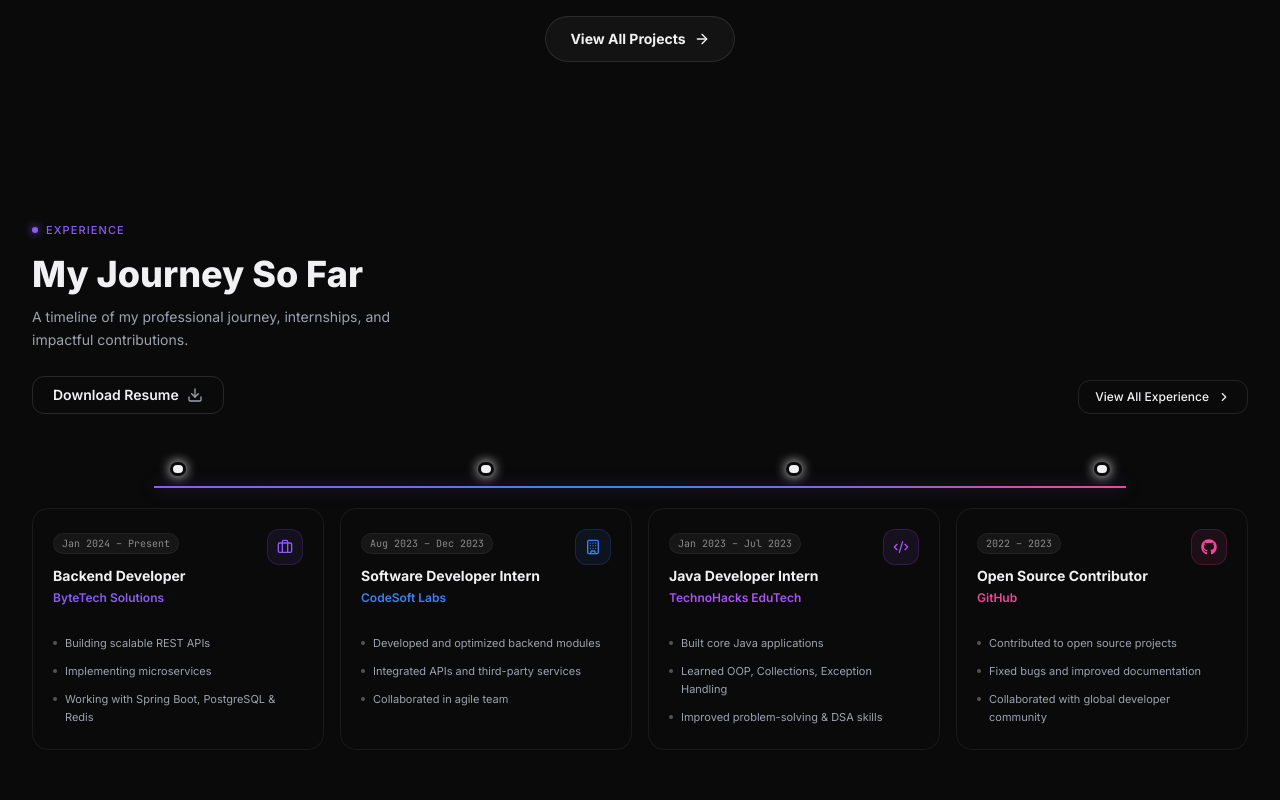
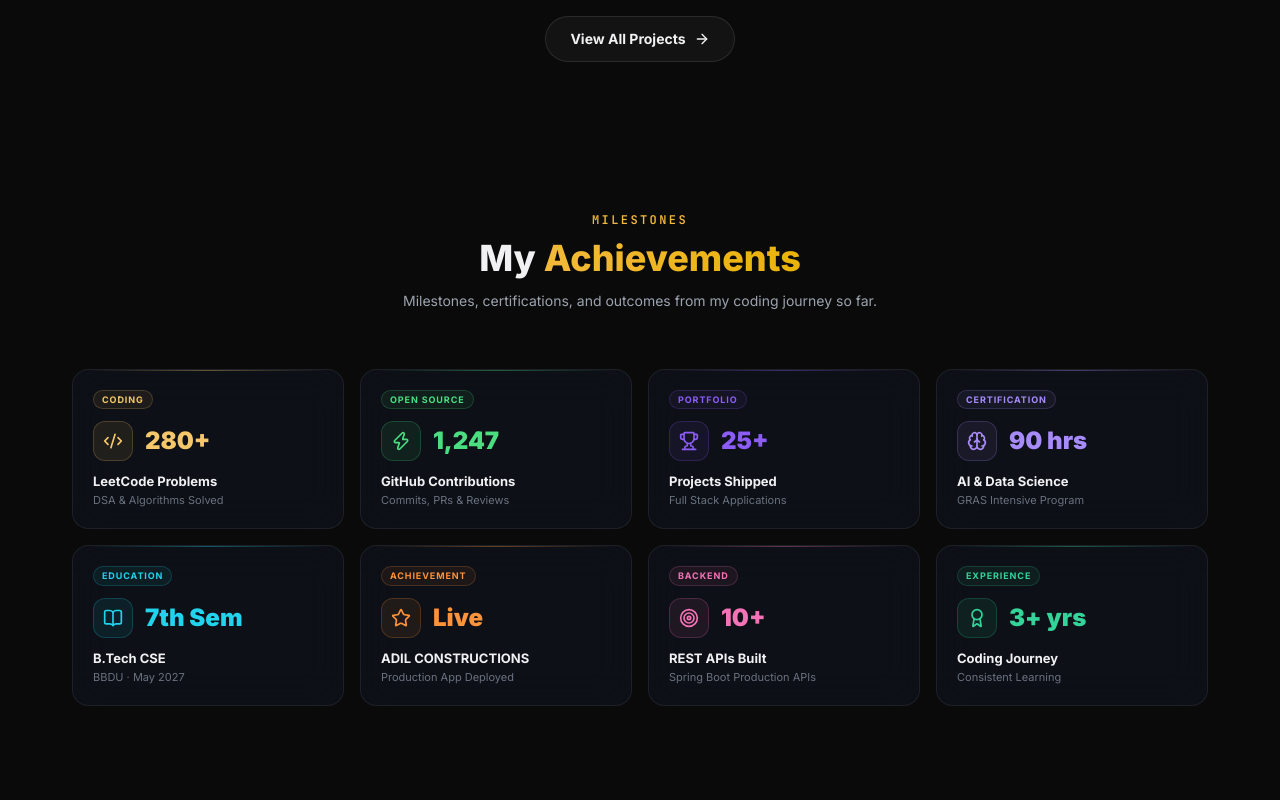
Before and after one commit to codeofkaif/new-portfolio, a React (Vite) app: page / in a window 1280 px wide. Shown: the part 1960-2760 px from the top of the page. Built offline with nearby package versions, Linux system fonts and the light colour scheme.

Commit message:
feat: replace experience section with achievements section on home page

```diff
--- a/src/pages/HomePage.tsx
+++ b/src/pages/HomePage.tsx
@@ -2,7 +2,7 @@
 import { HeroSection } from '@/sections/HeroSection';
 import { StatsRow } from '@/sections/StatsRow';
 import { FeaturedProjects } from '@/sections/FeaturedProjects';
-import { ExperienceSection } from '@/sections/ExperienceSection';
+import { AchievementsSection } from '@/sections/AchievementsSection';
 import { SkillsSection } from '@/sections/SkillsSection';
 import { TechScroller } from '@/sections/TechScroller';
 import { LearningSection } from '@/sections/LearningSection';
@@ -14,7 +14,7 @@
       <HeroSection />
       <StatsRow />
       <FeaturedProjects />
-      <ExperienceSection />
+      <AchievementsSection />
       <SkillsSection />
       <TechScroller />
       <LearningSection />
--- /dev/null
+++ b/src/sections/AchievementsSection.tsx
@@ -0,0 +1,190 @@
+import { motion } from 'framer-motion';
+import { staggerContainer, fadeUpItem } from '@/lib/motionVariants';
+import { Trophy, Star, Code2, Brain, Award, Zap, Target, BookOpen } from 'lucide-react';
+
+const ACHIEVEMENTS = [
+  {
+    id: 'leetcode',
+    icon: <Code2 className="w-5 h-5" />,
+    color: '#F5C76A',
+    value: '280+',
+    label: 'LeetCode Problems',
+    sub: 'DSA & Algorithms Solved',
+    category: 'Coding',
+  },
+  {
+    id: 'github',
+    icon: <Zap className="w-5 h-5" />,
+    color: '#4ADE80',
+    value: '1,247',
+    label: 'GitHub Contributions',
+    sub: 'Commits, PRs & Reviews',
+    category: 'Open Source',
+  },
+  {
+    id: 'projects',
+    icon: <Trophy className="w-5 h-5" />,
+    color: '#8B5CF6',
+    value: '25+',
+    label: 'Projects Shipped',
+    sub: 'Full Stack Applications',
+    category: 'Portfolio',
+  },
+  {
+    id: 'ai-program',
+    icon: <Brain className="w-5 h-5" />,
+    color: '#A78BFA',
+    value: '90 hrs',
+    label: 'AI & Data Science',
+    sub: 'GRAS Intensive Program',
+    category: 'Certification',
+  },
+  {
+    id: 'btech',
+    icon: <BookOpen className="w-5 h-5" />,
+    color: '#22D3EE',
+    value: '7th Sem',
+    label: 'B.Tech CSE',
+    sub: 'BBDU · May 2027',
+    category: 'Education',
+  },
+  {
+    id: 'adil',
+    icon: <Star className="w-5 h-5" />,
+    color: '#FB923C',
+    value: 'Live',
+    label: 'ADIL CONSTRUCTIONS',
+    sub: 'Production App Deployed',
+    category: 'Achievement',
+  },
+  {
+    id: 'apis',
+    icon: <Target className="w-5 h-5" />,
+    color: '#F472B6',
+    value: '10+',
+    label: 'REST APIs Built',
+    sub: 'Spring Boot Production APIs',
+    category: 'Backend',
+  },
+  {
+    id: 'years',
+    icon: <Award className="w-5 h-5" />,
+    color: '#34D399',
+    value: '3+ yrs',
+    label: 'Coding Journey',
+    sub: 'Consistent Learning',
+    category: 'Experience',
+  },
+];
+
+export function AchievementsSection() {
+  return (
+    <section className="py-16 md:py-20 w-full relative z-10">
+      <div className="max-w-[1200px] mx-auto px-4 sm:px-6 lg:px-8">
+
+        {/* Heading */}
+        <motion.div
+          variants={staggerContainer}
+          initial="initial"
+          whileInView="animate"
+          viewport={{ once: true }}
+          className="text-center mb-14"
+        >
+          <motion.span variants={fadeUpItem} className="section-label">MILESTONES</motion.span>
+          <motion.h2
+            variants={fadeUpItem}
+            className="text-3xl md:text-4xl font-extrabold text-[#F1F1F4] mt-2"
+          >
+            My{' '}
+            <span className="gradient-text">Achievements</span>
+          </motion.h2>
+          <motion.p
+            variants={fadeUpItem}
+            className="text-sm text-[#9CA3AF] mt-3 max-w-lg mx-auto leading-relaxed"
+          >
+            Milestones, certifications, and outcomes from my coding journey so far.
+          </motion.p>
+        </motion.div>
+
+        {/* Achievement cards grid */}
+        <motion.div
+          variants={staggerContainer}
+          initial="initial"
+          whileInView="animate"
+          viewport={{ once: true, margin: '-60px' }}
+          className="grid grid-cols-2 sm:grid-cols-2 md:grid-cols-4 gap-4"
+        >
+          {ACHIEVEMENTS.map((item) => (
+            <motion.div
+              key={item.id}
+              variants={fadeUpItem}
+              className="group relative flex flex-col gap-3 rounded-2xl p-5 cursor-default overflow-hidden"
+              style={{
+                background: 'rgba(16,21,31,0.6)',
+                backdropFilter: 'blur(20px)',
+                border: '1px solid rgba(255,255,255,0.07)',
+              }}
+              whileHover={{
+                y: -5,
+                borderColor: `${item.color}40`,
+                boxShadow: `0 12px 40px rgba(0,0,0,0.4), 0 0 20px ${item.color}15`,
+              }}
+              transition={{ duration: 0.25 }}
+            >
+              {/* Background glow */}
+              <div
+                className="absolute -top-6 -right-6 w-24 h-24 rounded-full pointer-events-none opacity-0 group-hover:opacity-100 transition-opacity duration-500"
+                style={{ background: `radial-gradient(circle, ${item.color}20 0%, transparent 70%)` }}
+              />
+
+              {/* Top accent line */}
+              <div
+                className="absolute top-0 left-4 right-4 h-px rounded-full"
+                style={{ background: `linear-gradient(to right, transparent, ${item.color}60, transparent)` }}
+              />
+
+              {/* Category badge */}
+              <span
+                className="text-[9px] font-bold tracking-widest uppercase w-fit px-2 py-0.5 rounded-full border"
+                style={{
+                  color: item.color,
+                  background: `${item.color}12`,
+                  borderColor: `${item.color}30`,
+                }}
+              >
+                {item.category}
+              </span>
+
+              {/* Icon + value row */}
+              <div className="flex items-center gap-3">
+                <div
+                  className="w-10 h-10 rounded-xl flex items-center justify-center shrink-0"
+                  style={{
+                    background: `${item.color}15`,
+                    border: `1.5px solid ${item.color}35`,
+                    color: item.color,
+                  }}
+                >
+                  {item.icon}
+                </div>
+                <span
+                  className="text-2xl font-black leading-none"
+                  style={{ color: item.color }}
+                >
+                  {item.value}
+                </span>
+              </div>
+
+              {/* Label + sub */}
+              <div>
+                <p className="text-[13px] font-bold text-[#F1F1F4] leading-snug">{item.label}</p>
+                <p className="text-[11px] text-[#6B7280] mt-0.5 leading-snug">{item.sub}</p>
+              </div>
+            </motion.div>
+          ))}
+        </motion.div>
+
+      </div>
+    </section>
+  );
+}
```
